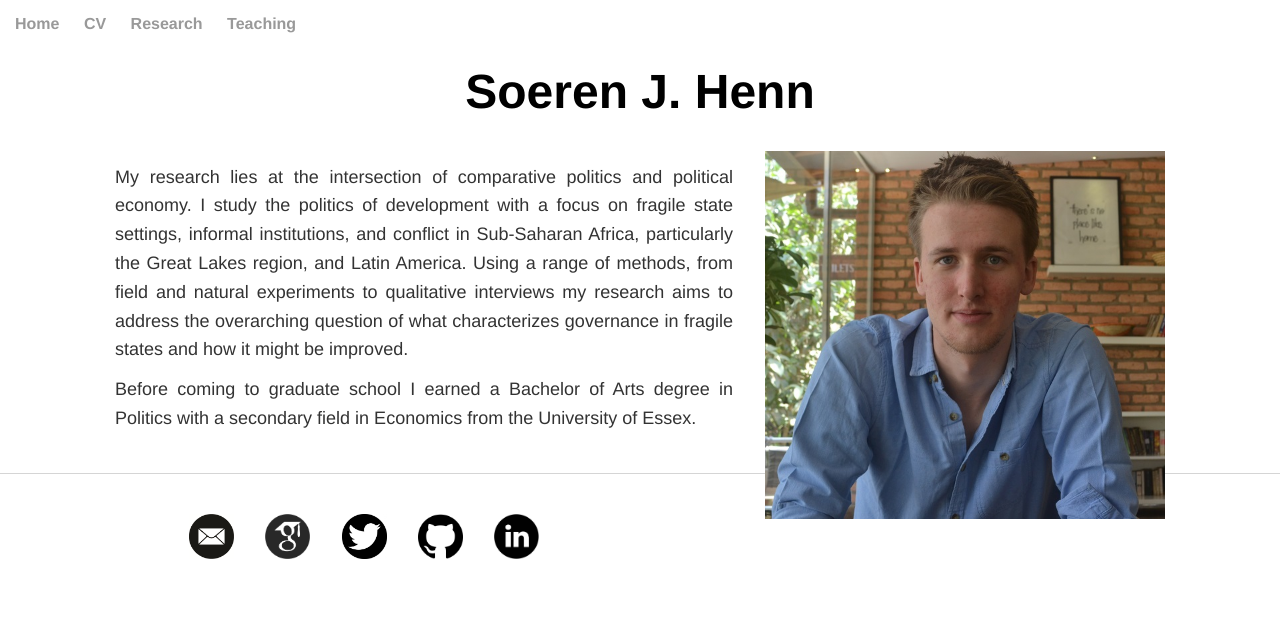
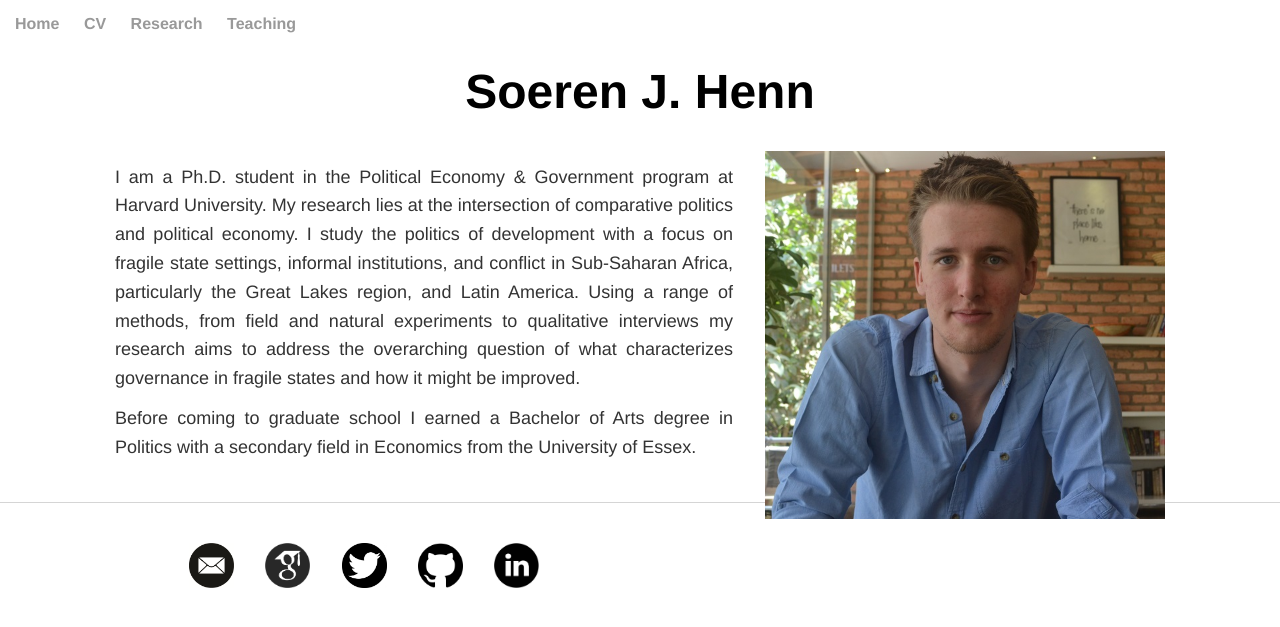
Before and after one commit to soeren-henn/soeren-henn.github.io, a Jekyll site: the page built from index.html, in a window 1280 px wide. Shown: the top 627 px of the page. Built offline with Jekyll 4.4.1, drawn with Linux system fonts in a browser that asks for light colours.

Commit message:
Update index.html

```diff
--- a/index.html
+++ b/index.html
@@ -13,7 +13,7 @@
 	</div>
 
 	<div class="biotext">
-		<p>My research lies at the intersection of comparative politics and political economy. I study the politics of development with a focus on fragile state settings, informal institutions, and conflict in Sub-Saharan Africa, particularly the Great Lakes region, and Latin America. Using a range of methods, from field and natural experiments to qualitative interviews my research aims to address the overarching question of what characterizes governance in fragile states and how it might be improved.</p>
+		<p>I am a Ph.D. student in the Political Economy &#38 Government program at Harvard University. My research lies at the intersection of comparative politics and political economy. I study the politics of development with a focus on fragile state settings, informal institutions, and conflict in Sub-Saharan Africa, particularly the Great Lakes region, and Latin America. Using a range of methods, from field and natural experiments to qualitative interviews my research aims to address the overarching question of what characterizes governance in fragile states and how it might be improved.</p>
 		<p>Before coming to graduate school I earned a Bachelor of Arts degree in Politics with a secondary field in Economics from the University of Essex.</p>
 	</div>
 
```
